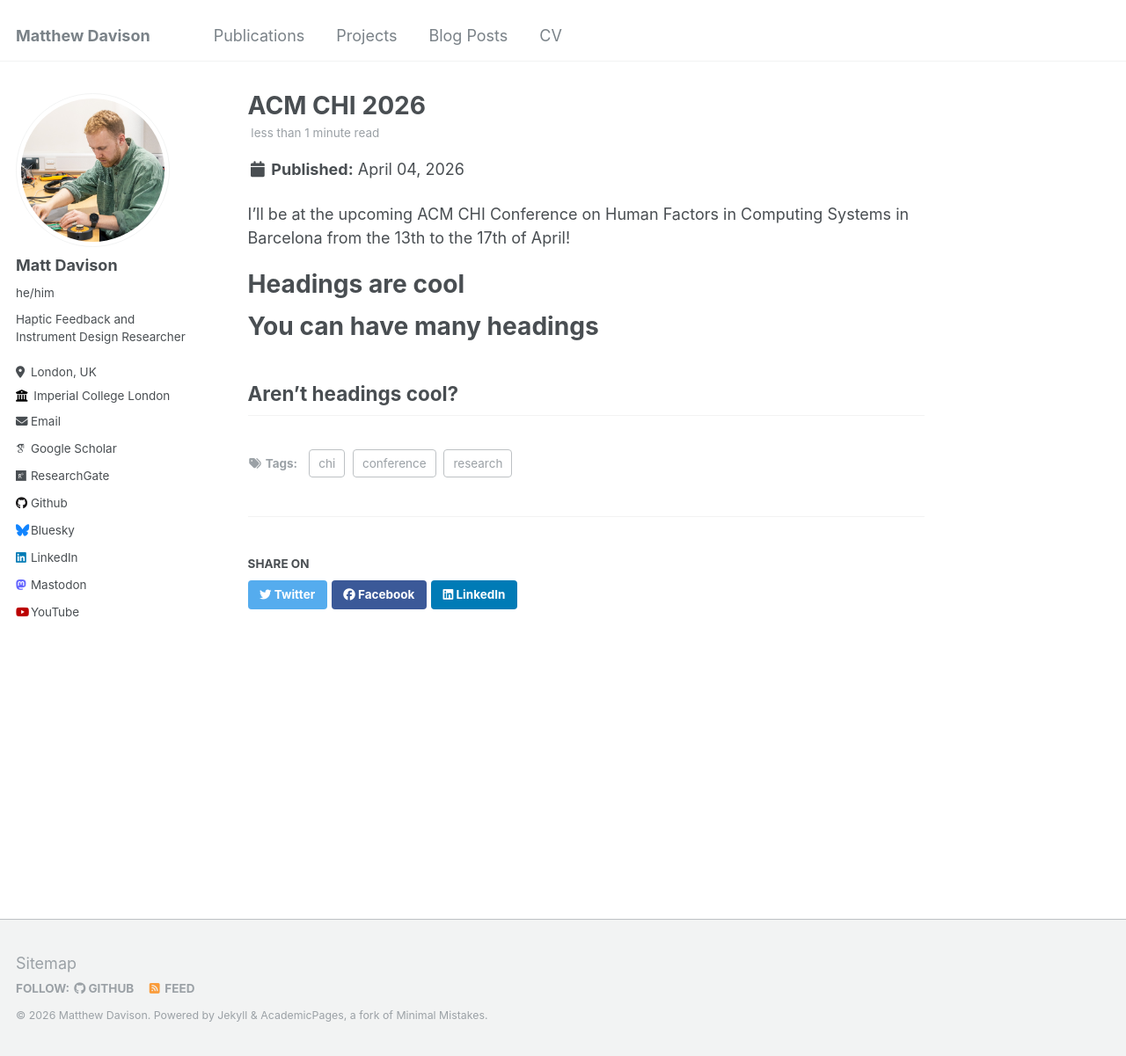
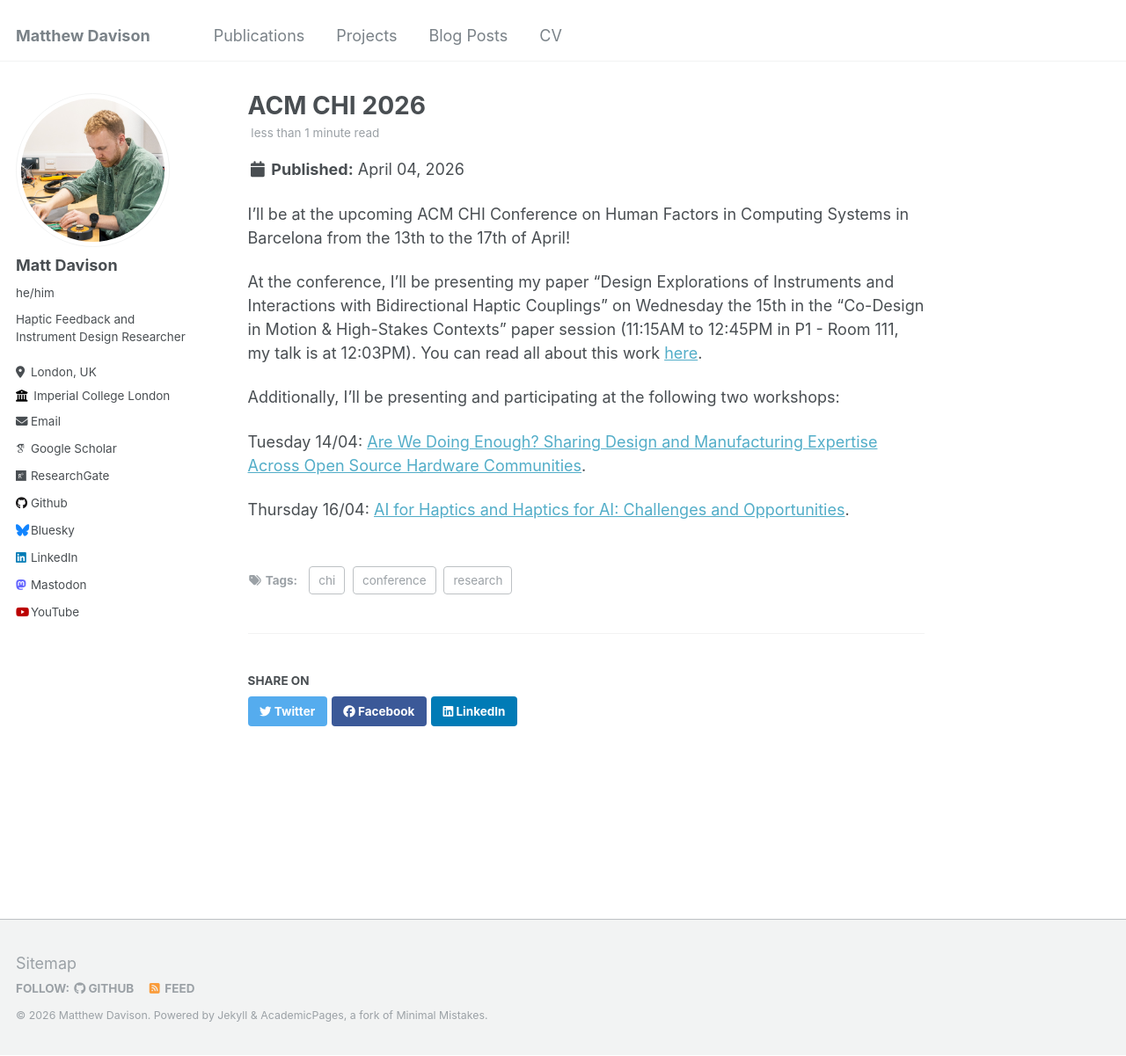
Before and after one commit to davisonaudio/davisonaudio.github.io, a Jekyll site: the page built from _posts/2026-04-04-CHI2026.md, in a window 1280 px wide and 1201 px high. Shown: the whole window at 88% size. Built offline with Jekyll 4.4.1, drawn with Linux system fonts in a browser that asks for light colours; some web fonts are replaced.

Commit message:
added more to blog post

```diff
--- a/_posts/2026-04-04-CHI2026.md
+++ b/_posts/2026-04-04-CHI2026.md
@@ -10,13 +10,11 @@ tags:
 
 I'll be at the upcoming ACM CHI Conference on Human Factors in Computing Systems in Barcelona from the 13th to the 17th of April!
 
+At the conference, I'll be presenting my paper "Design Explorations of Instruments and Interactions with Bidirectional Haptic Couplings" on Wednesday the 15th in the "Co-Design in Motion & High-Stakes Contexts" paper session (11:15AM to 12:45PM in P1 - Room 111, my talk is at 12:03PM). You can read all about this work [here](davisonaudio.github.io/chi2026).
 
 
-Headings are cool
-======
+Additionally, I'll be presenting and participating at the following two workshops:
 
-You can have many headings
-======
+Tuesday 14/04: [Are We Doing Enough? Sharing Design and Manufacturing Expertise Across Open Source Hardware Communities](https://are-we-doing-enough-workshop.github.io/).
 
-Aren't headings cool?
-------
+Thursday 16/04: [AI for Haptics and Haptics for AI: Challenges and Opportunities](https://derikon.github.io/HapticsAI_Workshop/).
```
